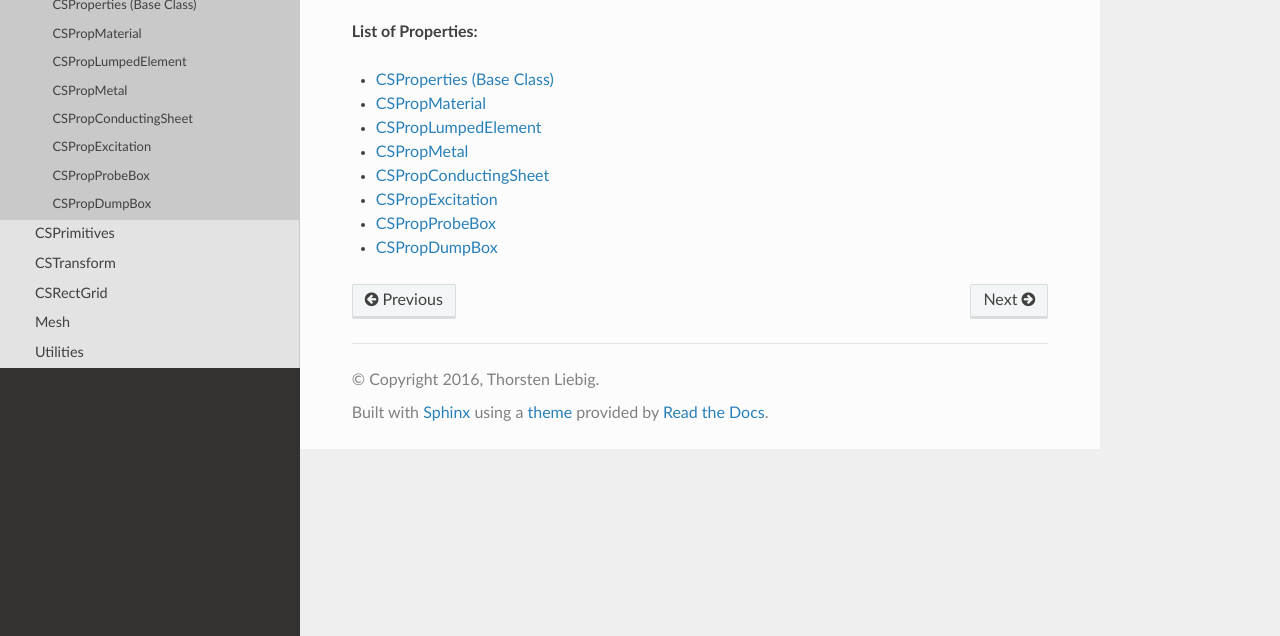
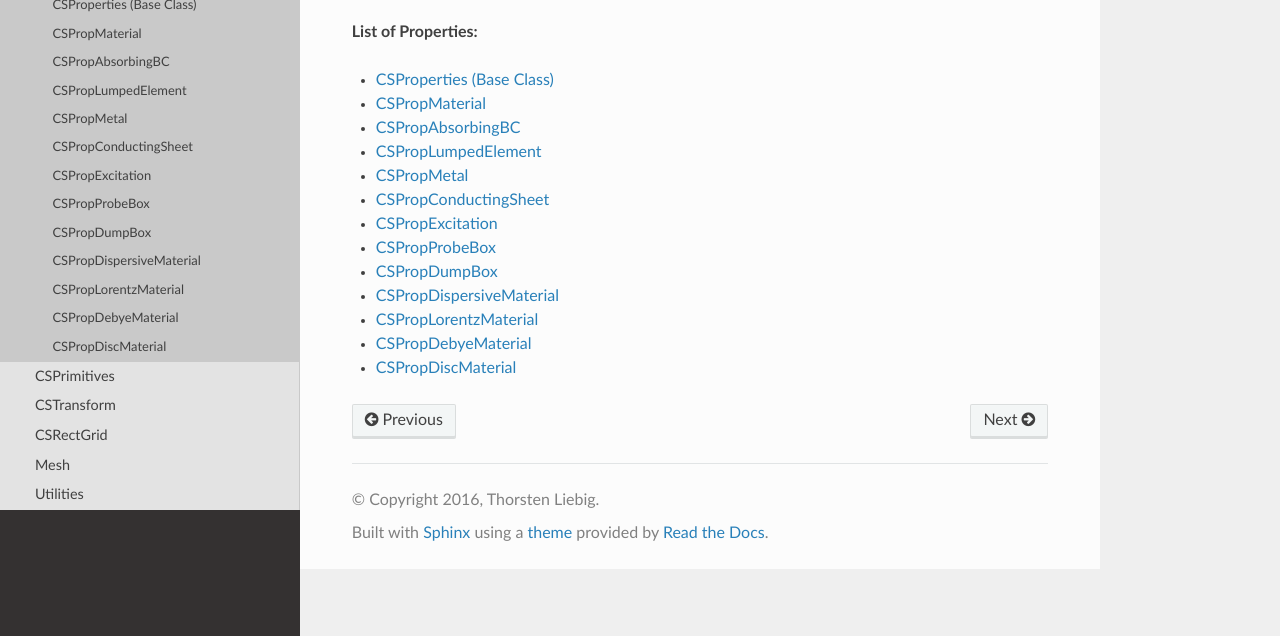
Before and after one commit to thliebig/CSXCAD, a Sphinx documentation site: the page built from python/doc/CSProperties.rst, in a window 1280 px wide, cut to the strip 264-900 px from the top of the page. Built offline with Sphinx 7.4.7 and the Read the Docs theme 3.1.0, drawn with Linux system fonts in a browser that asks for light colours.

Commit message:
doc: add the missing CSProperties API pages
The "List of Properties" toctree skipped CSPropAbsorbingBC,
CSPropDispersiveMaterial, CSPropLorentzMaterial, CSPropDebyeMaterial and
CSPropDiscMaterial, so those classes had no page to link to even though
they are fully bound. Add one autoclass page each.

Adding the dispersive page exposed a docstring bug: the first line of
SetDispersiveMaterialProperty read "SetMaterialProperty(**kw)", which does
not match the method, so autodoc kept it in the body and the RST parser
tripped over "**kw)". Correct that signature line and the two sibling
accessors that carried the same wrong name, and document the undocumented
SetDispersiveMaterialWeight.

Assisted-by: Claude Opus 5 (Claude Code)
Signed-off-by: Thorsten Liebig <thorsten.liebig@gmx.de>

```diff
--- a/python/doc/CSProperties.rst
+++ b/python/doc/CSProperties.rst
@@ -11,9 +11,14 @@ CSProperties
 
     CSProperties/CSProperties
     CSProperties/CSPropMaterial
+    CSProperties/CSPropAbsorbingBC
     CSProperties/CSPropLumpedElement
     CSProperties/CSPropMetal
     CSProperties/CSPropConductingSheet
     CSProperties/CSPropExcitation
     CSProperties/CSPropProbeBox
     CSProperties/CSPropDumpBox
+    CSProperties/CSPropDispersiveMaterial
+    CSProperties/CSPropLorentzMaterial
+    CSProperties/CSPropDebyeMaterial
+    CSProperties/CSPropDiscMaterial
```
Also changed, not shown: python/doc/CSProperties/CSPropAbsorbingBC.rst (added, +7 -0 lines), python/doc/CSProperties/CSPropDebyeMaterial.rst (added, +7 -0 lines), python/doc/CSProperties/CSPropDiscMaterial.rst (added, +7 -0 lines), python/doc/CSProperties/CSPropDispersiveMaterial.rst (added, +7 -0 lines), python/doc/CSProperties/CSPropLorentzMaterial.rst (added, +7 -0 lines), 1 other file.
